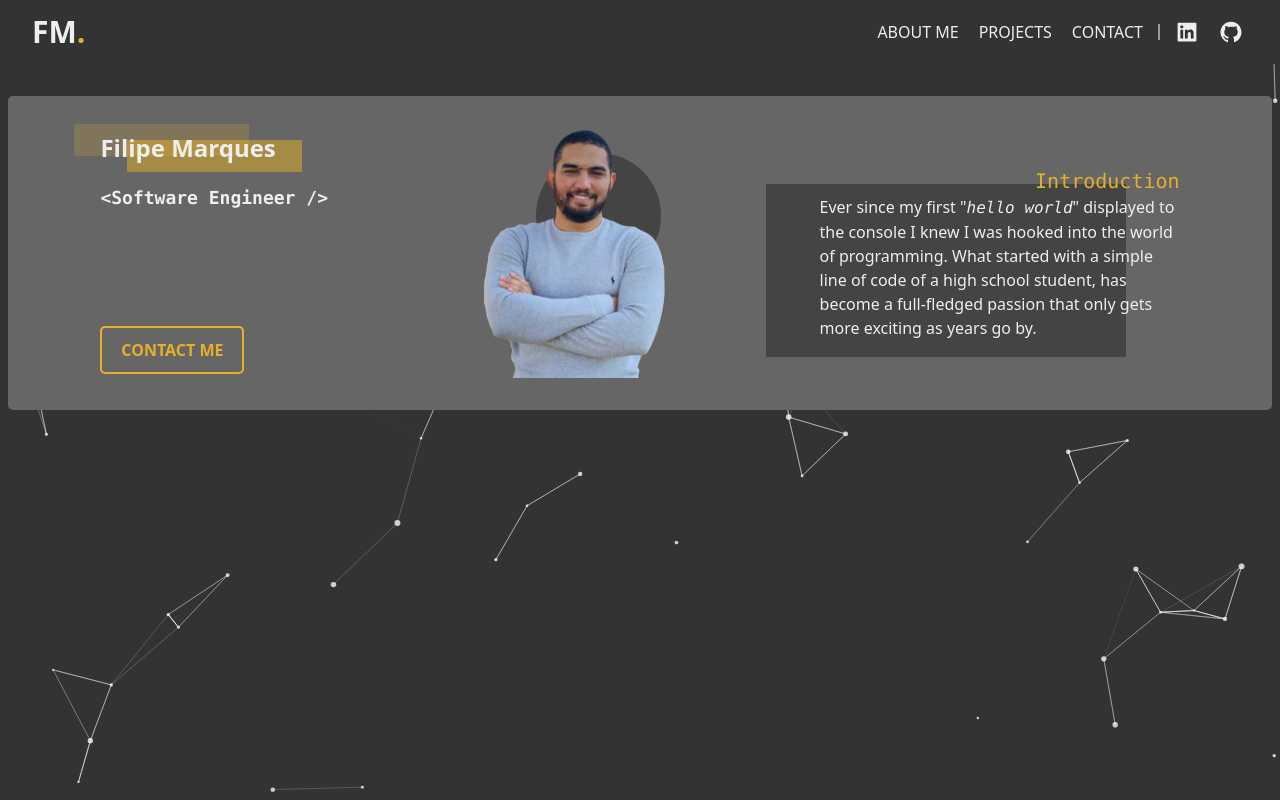
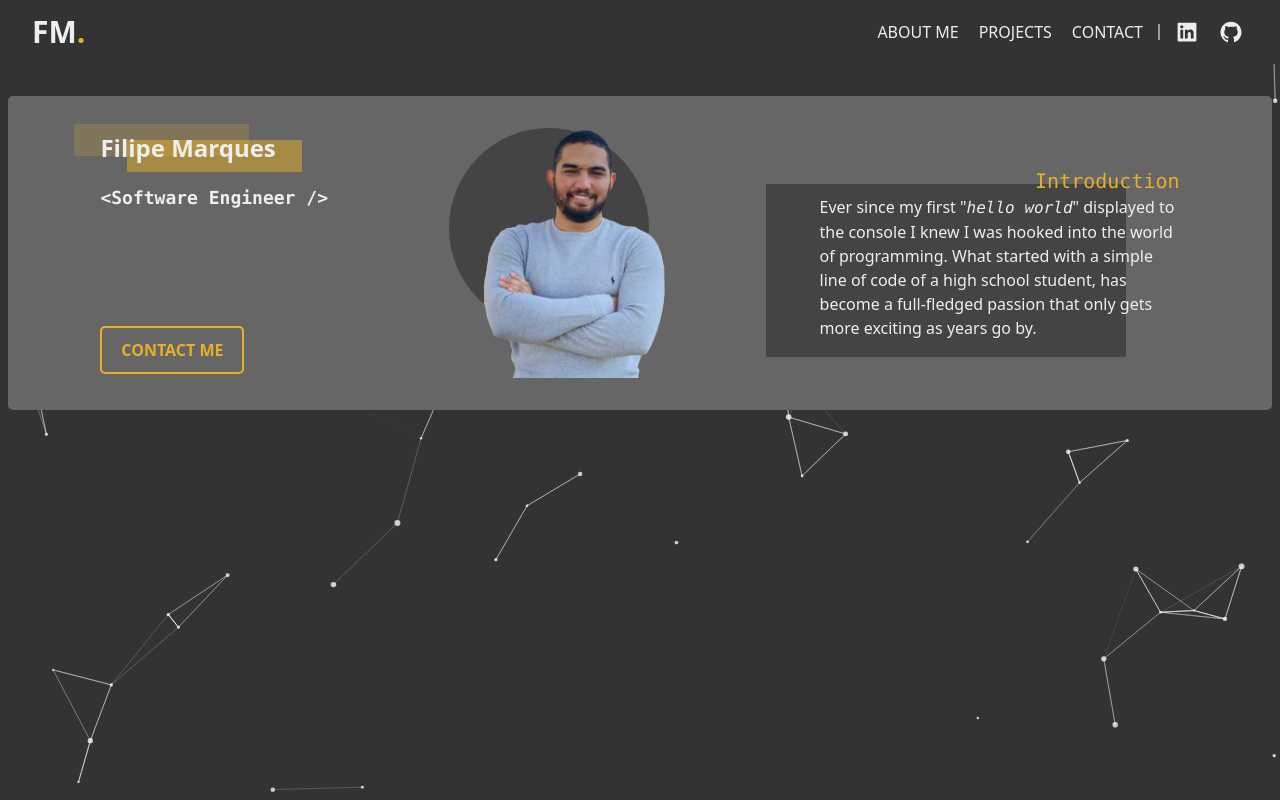
Before and after one commit to filipeqm94/portfolio, a React (Create React App) app: page / in a window 1280 px wide. Built offline with nearby package versions, Linux system fonts and the light colour scheme.

Commit message:
🎨 Hero image styling

```diff
--- a/src/components/CallToAction/styles.scss
+++ b/src/components/CallToAction/styles.scss
@@ -72,11 +72,8 @@
 
   position: absolute;
 
-  width: 125px;
-  height: 125px;
-
-  top: 10%;
-  right: 15%;
+  width: 200px;
+  height: 200px;
 
   border-radius: 100%;
 
```
